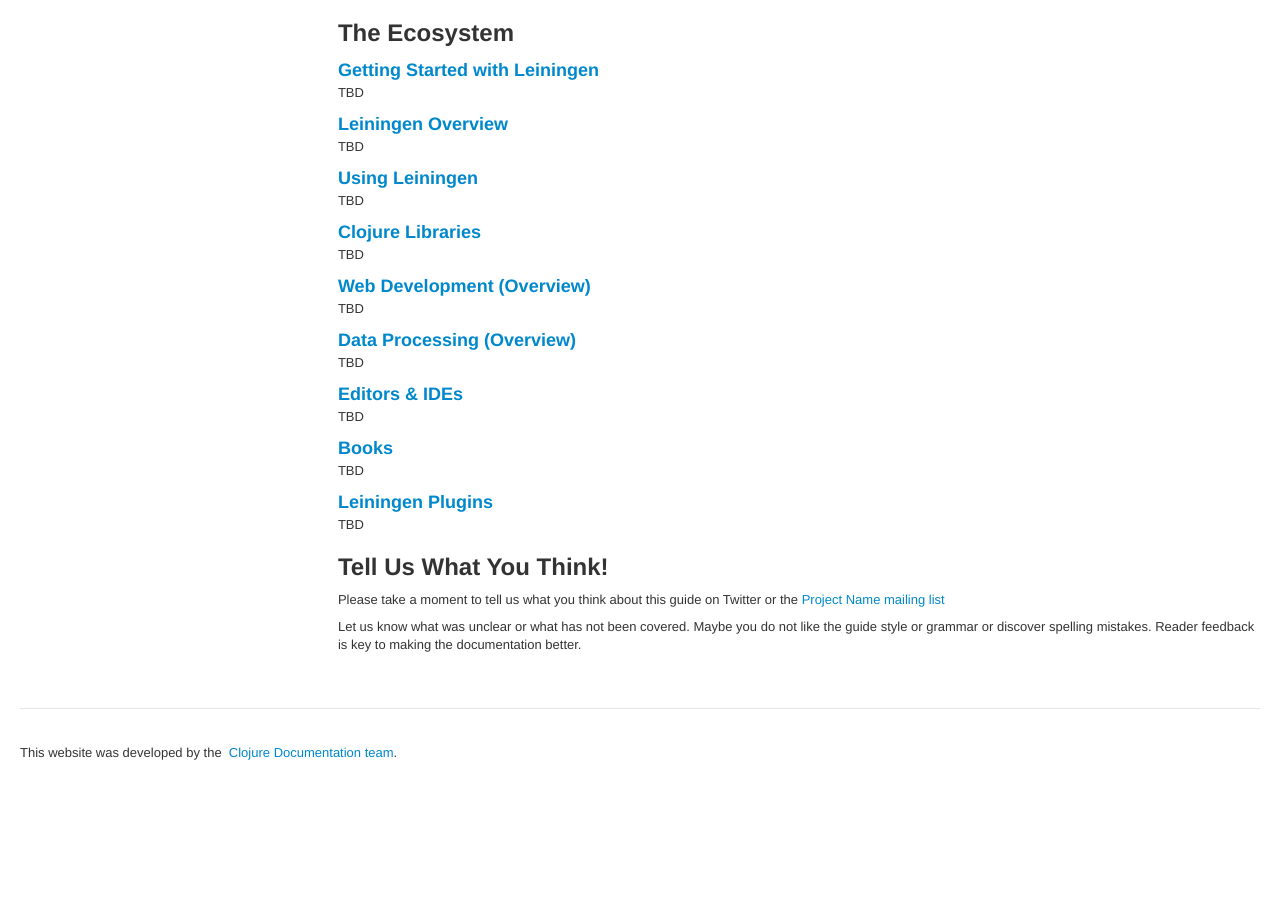
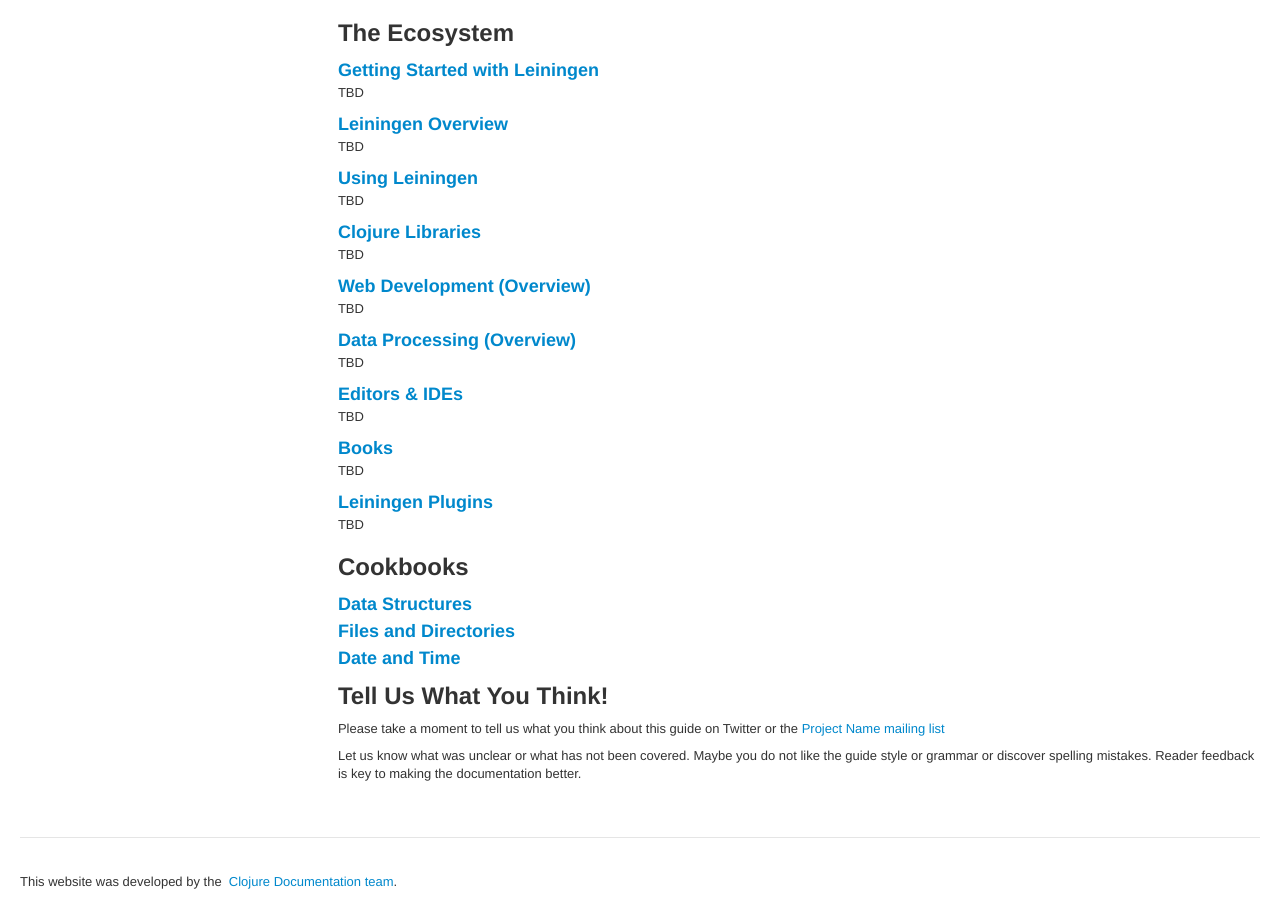
Before and after one commit to clojuredocs/guides, a Jekyll site: the page built from articles/content.md, in a window 1280 px wide and 900 px high, scrolled down 940 px. Built offline with Jekyll 4.4.1, drawn with Linux system fonts in a browser that asks for light colours; some web fonts are replaced; before the commit the page ends 1711 px from its top, so only the background shows below that.

Commit message:
added cookbooks section to content.md

```diff
--- a/articles/content.md
+++ b/articles/content.md
@@ -6,6 +6,8 @@
 ## TOC
 
 [Clojure Documentation](https://github.com/clojuredocs/cds) is organized as a number of guides, covering all kinds of topics.
+
+
 
 
 ## Tutorials
@@ -124,6 +126,17 @@
 TBD
 
 
+## Cookbooks
+
+
+### [Data Structures](/articles/cookbooks/data-structures.html)
+
+### [Files and Directories](/articles/cookbooks/files-and-directories.html)
+
+### [Date and Time](/articles/cookbooks/date-and-time.html)
+
+
+
 
 ## Tell Us What You Think!
 
```
